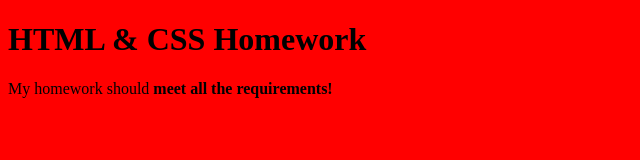
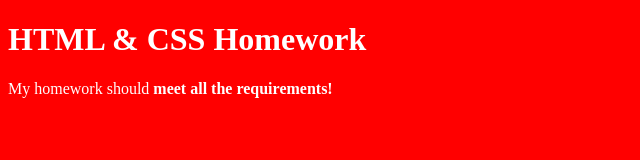
Before and after one commit to IvelinGeorg1ev/QA-Homework, a plain HTML site: page Index.html in a window 1280 px wide. Shown: the whole page, without its empty margins (0-640 px from the left). Drawn offline with Linux system fonts and the light colour scheme.

Commit message:
change text color

```diff
--- a/Index.html
+++ b/Index.html
@@ -5,7 +5,7 @@
 </head>
 <body style="background-color:red;">
 
-<h1>HTML & CSS Homework</h1>
-<p>My homework should <b>meet all the requirements!</b><p>
+<h1 style="color:white">HTML & CSS Homework</h1>
+<p style="color:white">My homework should <b>meet all the requirements!</b><p>
 </body>
 </html>
```
